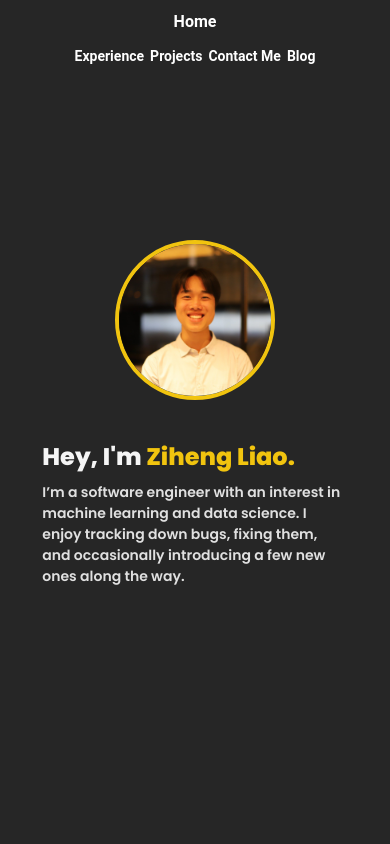
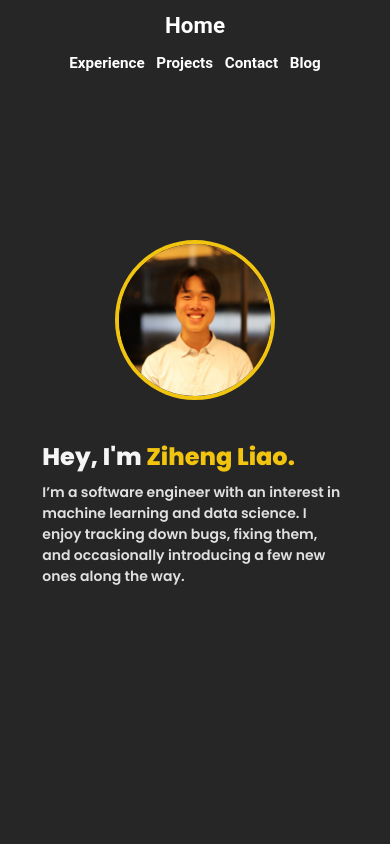
Before and after one commit to zihengliao/website, a React (Create React App) app: page / in a window 390 px wide. Shown: the top 844 px of the page. Built offline with nearby package versions, Linux system fonts and the light colour scheme.

Commit message:
navbar font and gap increase

```diff
--- a/src/Navbar.css
+++ b/src/Navbar.css
@@ -65,9 +65,13 @@
     text-align: center;
   }
 
+  .nav-home a {
+    font-size: clamp(0.8rem, 2.5vw, 1.1rem);
+  }
+
   .nav-links {
     padding: 0;
-    gap: clamp(0.5rem, 2vw, 1rem);
+    gap: clamp(0.75rem, 2.5vw, 1.25rem);
     justify-content: center;
     width: 100%;
     flex-wrap: wrap;
@@ -81,10 +85,18 @@
   }
 
   .nav-links {
-    gap: clamp(0.375rem, 1.5vw, 0.625rem);
+    gap: clamp(0.6rem, 3vw, 1rem);
   }
 
   .nav-links li a {
-    font-size: clamp(0.875rem, 1.2vw, 1rem);
+    font-size: clamp(0.95rem, 3vw, 1.15rem);
+  }
+
+  .nav-home {
+    padding: 0 clamp(1rem, 4vw, 2rem);
+  }
+
+  .nav-home a {
+    font-size: clamp(1.4rem, 5vw, 1.9rem);
   }
 }
--- a/src/Navbar.jsx
+++ b/src/Navbar.jsx
@@ -12,7 +12,7 @@ const NavBar = () => {
       <ul className="nav-links">
         <li><HashLink smooth to="/#experience">Experience</HashLink></li>
         <li><HashLink smooth to="/#projects">Projects</HashLink></li>
-        <li><HashLink smooth to="/#contact">Contact Me</HashLink></li>
+        <li><HashLink smooth to="/#contact">Contact</HashLink></li>
         <li><Link to="/blog">Blog</Link></li>
       </ul>
     </nav>
```
